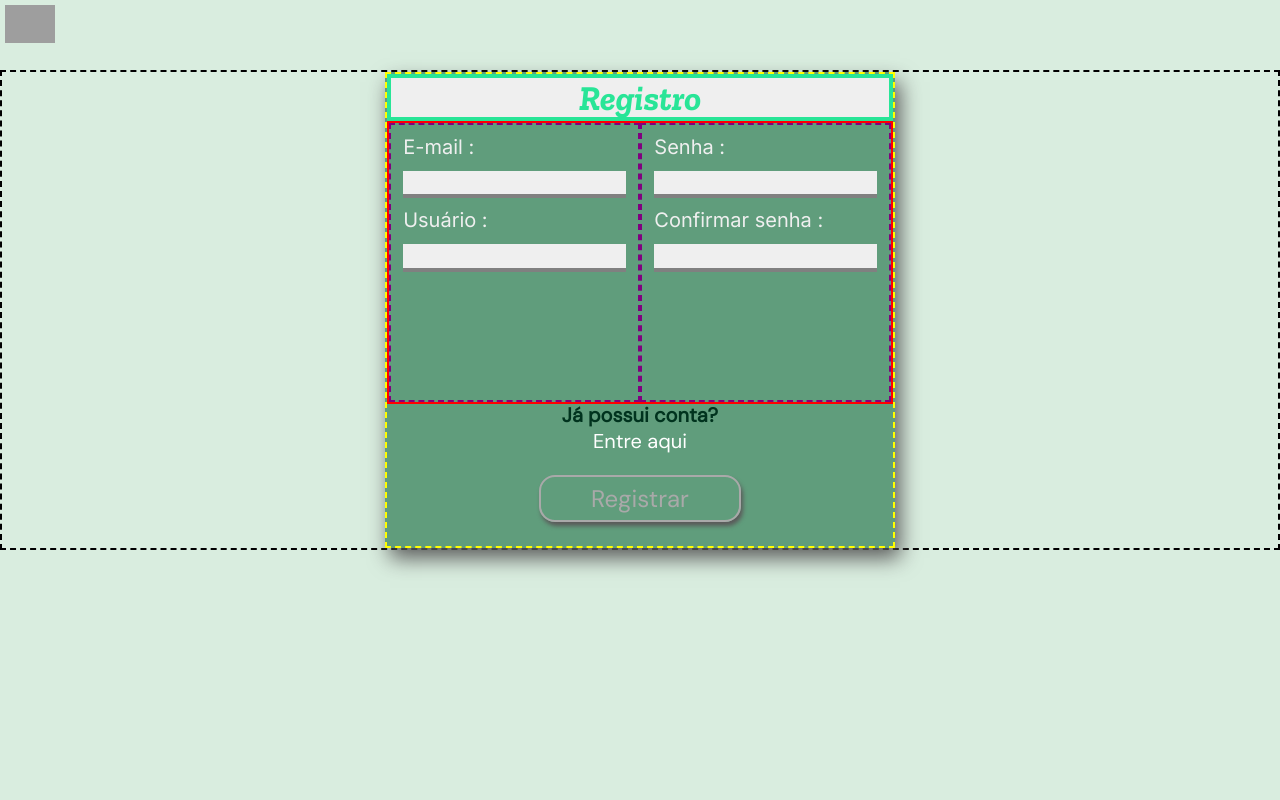
After one commit to gabrielmocellin/GbClickerV2, a PHP site: page /register.html in a window 1280 px wide. The commit adds this page. Run offline with PHP 8.4, Linux system fonts and the light colour scheme; grey boxes are pictures that could not be loaded.

Commit message:
Adicionando página de registro (começo)

```diff
--- a/landingPage/landingPage.html
+++ b/landingPage/landingPage.html
@@ -5,7 +5,7 @@
     <meta http-equiv="X-UA-Compatible" content="IE=edge">
     <meta name="viewport" content="width=device-width, initial-scale=1.0">
     <link rel="stylesheet" href="style/landingPage_style.css">
-    <link rel="icon" type="image/x-icon" href="../src/img/icon_cursor.png">
+    <link rel="icon" type="image/x-icon" href="../src/img/icon.png">
     <title>GBC | Landing Page</title>
 </head>
 <body>
--- a/login/login.html
+++ b/login/login.html
@@ -4,7 +4,7 @@
     <meta charset="UTF-8">
     <meta http-equiv="X-UA-Compatible" content="IE=edge">
     <meta name="viewport" content="width=device-width, initial-scale=1.0">
-    <link rel="icon" type="image/x-icon" href="../src/img/icon_cursor.png">
+    <link rel="icon" type="image/x-icon" href="../src/img/icon.png">
     <link rel="stylesheet" href="style/login_style.css">
     <title>GBC | Login</title>
 </head>
@@ -23,7 +23,7 @@
             </section>
             <section id='form-redirect-buttons-sec'>
                 <a class='pointer' href='#' title='Botão para recuperar senha'>Esqueci minha senha</a>
-                <a class='pointer' href='#' title='Botão redirencionador para página de registro'>Já possuo conta</a>
+                <a class='pointer' href='#' title='Botão redirencionador para página de registro'>Registrar conta</a>
             </section>
             <section id="login-button-sec" class='flex-center-center'>
                 <button id='login-button' class='pointer' type='submit' title='Botão para realizar o login'>Entrar</button>
--- /dev/null
+++ b/register/register.html
@@ -0,0 +1,56 @@
+<!DOCTYPE html>
+<html lang="pt-br">
+<head>
+    <meta charset="UTF-8">
+    <meta http-equiv="X-UA-Compatible" content="IE=edge">
+    <meta name="viewport" content="width=device-width, initial-scale=1.0">
+    <link rel="icon" type="image/x-icon" href="../src/img/icon.png">
+    <link rel="stylesheet" href="style/register_style.css">
+    <title>GBC | Registro</title>
+</head>
+<body>
+    <header>
+        <button onclick='irParaLandingPage()' title='Voltar para página inicial' class='back_button pointer'></button>
+    </header>
+    <main>
+        <form method='POST'>
+            <h1 id='form-title' class='flex-center-center'>Registro</h1>
+            <div id="inputs-div" class='flex-center-center'>
+
+                <section class='lados-inputs-div'>
+
+                    <label class='labels' for='email-input'>E-mail :</label>
+                    <input id='email-input' name='email-input' class='inputs' title='Campo para preencher com o email' type='text' required maxlength='100'>
+
+                    <label class='labels' for='user-input'>Usuário :</label>
+                    <input id='user-input' name='user-input' class='inputs' title='Campo para preencher com o usuario' type='text' required maxlength='100'>
+
+                </section>
+
+                <section class='lados-inputs-div'>
+
+                    <label class='labels' for='senha-input'>Senha :</label>
+                    <input id='senha-input' name='senha-input' class='inputs' title='Campo para preencher com a senha' type='password' required maxlength='20'>
+
+                    <label class='labels' for='confirm-input'>Confirmar senha :</label>
+                    <input id='confirm-input' name='confirm-input' class='inputs' title='Campo para preencher com a mesma senha' type='password' required maxlength='20'>
+
+                </section>
+
+            </div>
+            <section id='form-redirect-buttons-sec'>
+                <p title='Texto (Já possui conta?)'>Já possui conta?</p>
+                <a class='pointer' href='../login/login.html' title='Botão redirencionador para página de login'>Entre aqui</a>
+            </section>
+            <section id="register-button-sec" class='flex-center-center'>
+                <button id='register-button' class='pointer' type='submit' title='Botão para realizar o registro'>Registrar</button>
+            </section>
+        </form>
+    </main>
+    <script language='JavaScript'>
+        function irParaLandingPage(){
+            window.location.href = '../landingPage/landingPage.html';
+        }
+    </script>
+</body>
+</html>
--- a/login/style/login_style.css
+++ b/register/style/register_style.css
@@ -40,7 +40,7 @@ body{
 
 header{
     min-height: 50px;
-    height:10%;width:100%;
+    height:5%;width:100%;
 }
 
 .back_button{
@@ -53,47 +53,55 @@ header{
 }
 
 main{
-    margin: 50px 0 0 0;
+    margin: 20px 0 0 0;
     display:flex; justify-content: center;
     font-size:25px;
     width: 100%; height:60%;
-    min-width:300px;
+    min-width:400px; min-height:450px;
+    border: black 2px dashed;
 }
 
 main form{
     display:flex; flex-direction: column;
-    min-width:320px;width: 30%;
-    min-height: 320px; height: 100%;
-    font-size:20px;
+    min-width:  400px; width:   40%;
+    min-height: 450px; height: 100%;
+    font-size:  20px;
     background: var(--30green);
     box-shadow: 5px 10px 20px rgb(90, 90, 90);
+    border: yellow 2px dashed;
 }
 
 #form-title{
-    font-size:40px; color: var(--10green);
-    position:relative; width:100%; height:15%;
+    font-size:35px; color: var(--10green);
+    position:relative; width:100%; height:10%;
     font-family: var(--font-primary);
     background: #efefef; border: var(--10green) 4px solid;
 }
 
-#inputs-sec{
-    flex-direction: column;
-    height:45%; width:100%;
+#inputs-div{
+    display:flex;
+    flex-direction: row;
+    height:60%; width:100%;
+    border: red 2px solid;
+}
+.lados-inputs-div{
+    width:50%; height: 100%;
+    border: purple 2px dashed;
 }
 
 .labels{
     color:#efefef;
-    display:flex; justify-content: start;
+    display:block;
     width:70%;
     font-family: 'Inter', sans-serif;
-    font-size: 24px;
-    margin: 15px 0;
+    font-size: 20px;
+    margin: 10px 5%;
 }
 
 .inputs{
-    position: relative;
     outline: none; border: none; background: #efefef; /*Tirando o padrão*/
-    height: 15%; width:70%;
+    height: 10%; width:90%;
+    margin: 0 5% 0 5%;
     min-height: 20px;
     padding: 0 0 0 16px;
     border-bottom: gray 4px solid;
@@ -107,9 +115,12 @@ main form{
 
 
 #form-redirect-buttons-sec{
-    height:20%;
+    height:10%;
     font-size: 20px;
-    display:flex; justify-content: space-evenly; align-items: center;
+    display:flex; flex-direction: column; align-items: center; justify-content: center;
+}
+#form-redirect-buttons-sec p{
+    font-weight:  bold; color:  var(--darkGreen); font-family:  var(--font-text);
 }
 #form-redirect-buttons-sec a{
     font-family: var(--font-text);
@@ -120,12 +131,14 @@ main form{
     color:var(--10green);
 }
 
-#login-button-sec{
+
+
+#register-button-sec{
     width:100%; height:20%;
 }
-#login-button{
+#register-button{
     background: none;
-    width:50%; height: 50%;
+    width:40%; height: 50%;
     color:darkgray; font-family: var(--font-text); font-size: 24px;
     border-radius: 16px; border: darkgray 2px solid;
     cursor: pointer;
@@ -133,7 +146,7 @@ main form{
 
     transition: all 0.5s ease-in-out;
 }
-#login-button:hover{
+#register-button:hover{
     color:white; border: white 2px solid;
     background: var(--10green);
 }
```
Also changed, not shown: src/img/icon.png (added).
